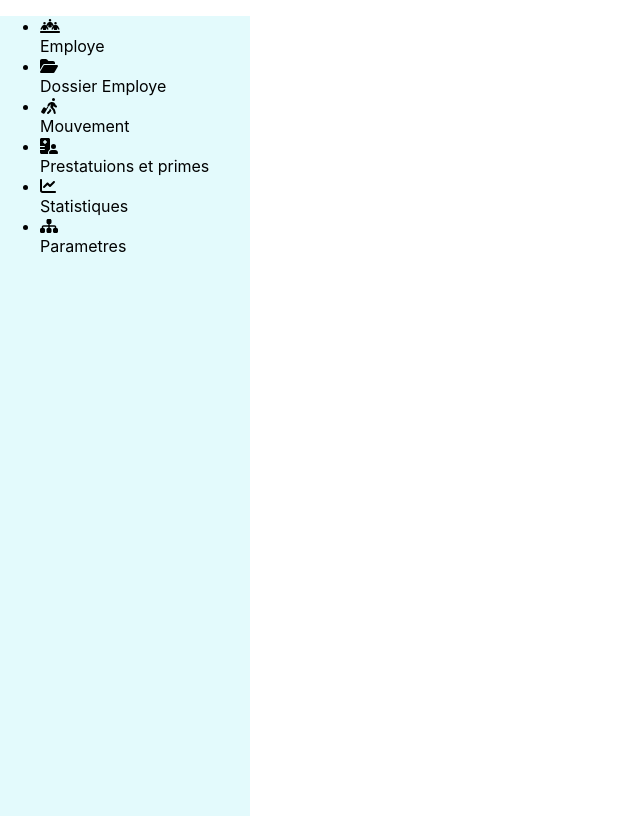
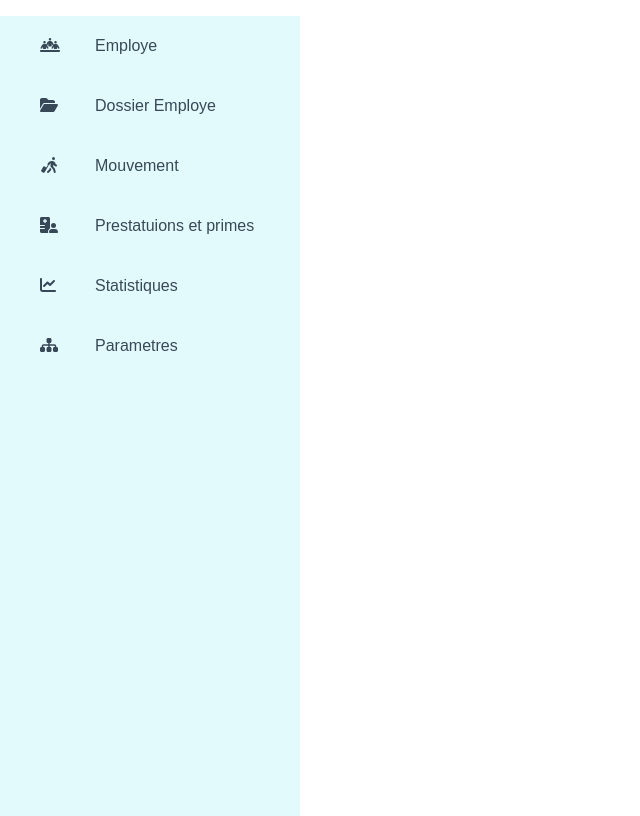
Before and after one commit to amira791/GrhApp, a React (Create React App) app in the folder frontend/: page / in a window 1280 px wide. Shown: the whole page, without its empty margins (0-640 px from the left). Built offline with nearby package versions, Linux system fonts and the light colour scheme.

Commit message:
SideBar2

```diff
--- a/frontend/src/components/SideBar.css
+++ b/frontend/src/components/SideBar.css
@@ -1,6 +1,45 @@
 .SideBar {
   height: 100% ;
-  width: 250px;
+  width: 300px;
   background-color: #E3FAFC ;
 
 }
+
+
+.SideBarList{
+    height: auto;
+    width: 250px;
+}
+
+
+.SideBarList .row {
+    height: 60px;
+    width: 100%;
+    /*border: 1px solid black;*/
+    list-style-type: none;
+    margin: 0;
+    display: flex;
+    padding: 0;
+    flex-direction: row;
+    color: #374957;
+    justify-content: center;
+    font-family: 'Poppins', sans-serif;
+    align-items: center; /* Vertically center the contents */
+    gap: 8px; /* Adjust the value to control the spacing */
+
+}
+
+
+.row #icon {
+    flex: 10%;
+    display: list-item;
+    place-items: center;
+    margin-right: 1px;
+}
+
+.row #title {
+    flex: 70%;
+    display: list-item;
+    place-items: center;
+    margin-left: 1px;
+}
--- a/frontend/src/components/SideBar.js
+++ b/frontend/src/components/SideBar.js
@@ -9,14 +9,14 @@ function SideBar ()
 {
   return (
    <div className="SideBar">
-     <ul>
+     <ul className="SideBarList">
        {SideBarData.map((val,key) => {
           return (
             <li
-            key={key}
+            key={key} className="row"
             onClick={() => {window.location.pathname = val.link;}}>
              {""}
-             <div>{val.icon}</div> <div>{val.title}</div>
+             <div id="icon">{val.icon}</div> <div id="title">{val.title}</div>
             </li>
           );
        })}
```
